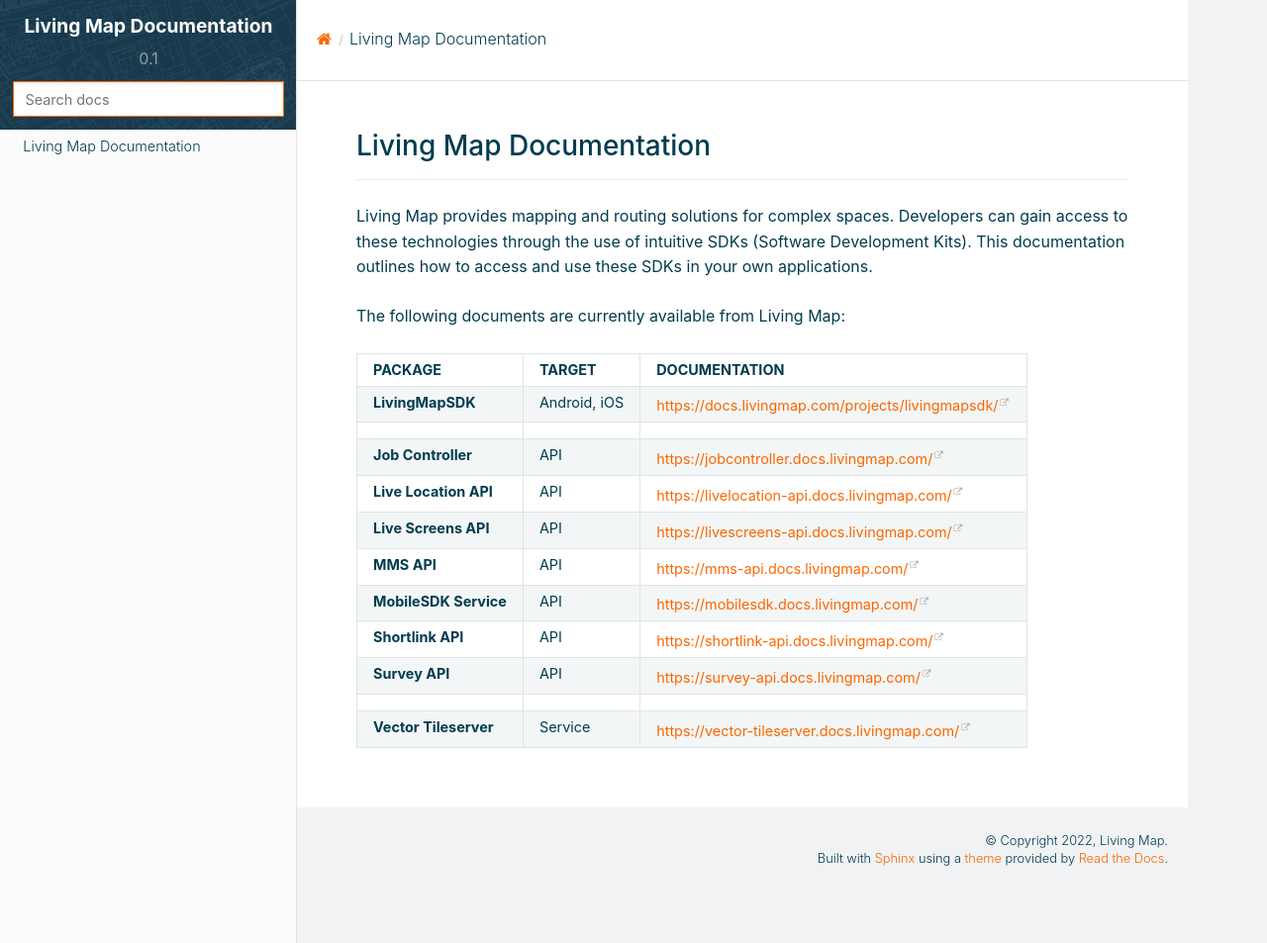
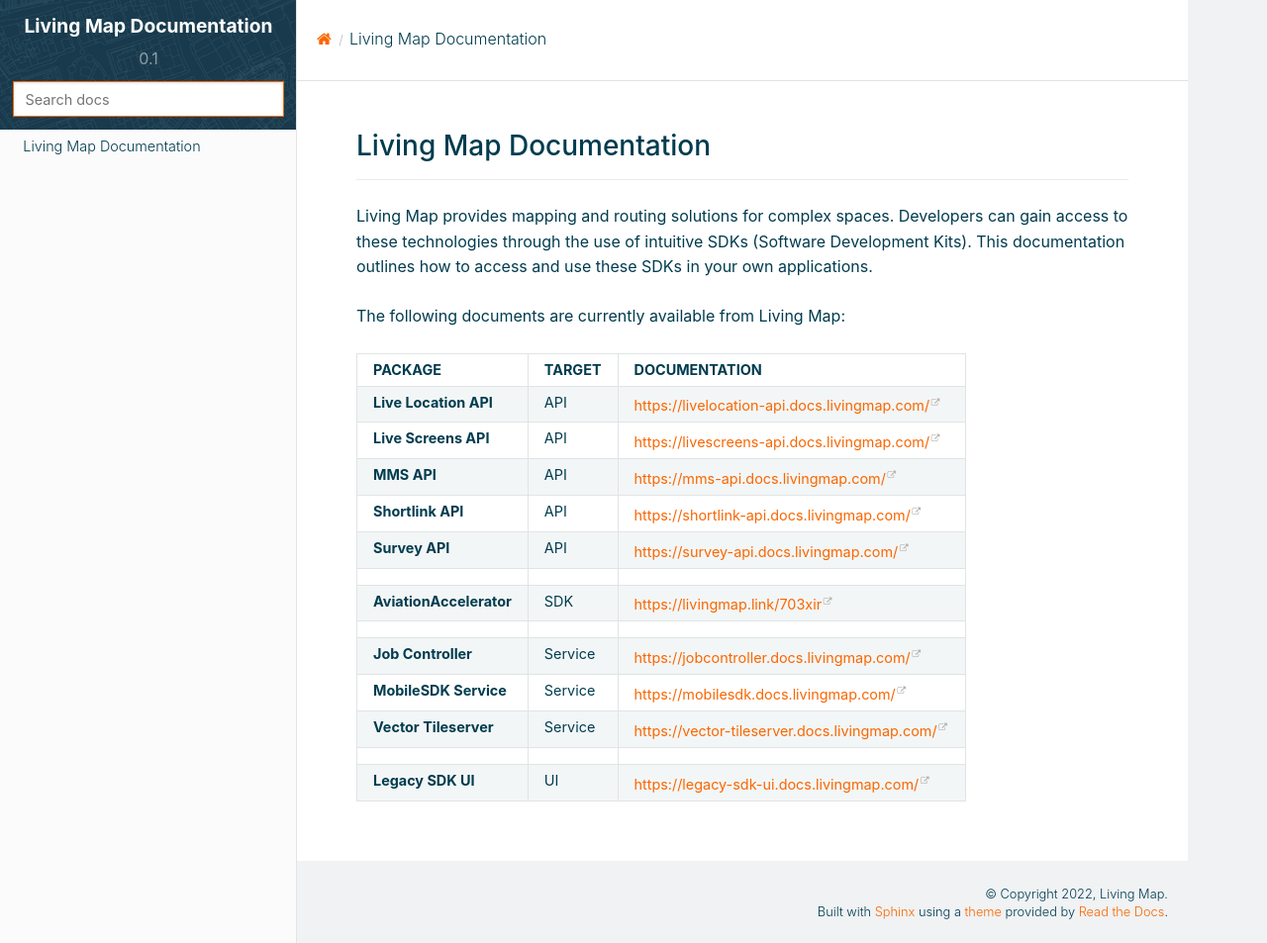
Before and after one commit to livingmap/documentation, a Sphinx documentation site: the page built from source/index.rst, in a window 1280 px wide and 953 px high. Shown: the whole window at 99% size. Built offline with Sphinx 7.4.7 and the Read the Docs theme 2.0.0, drawn with Linux system fonts in a browser that asks for light colours.

Commit message:
Added Legacy SDK UI and Aviation Accelerator docs

```diff
--- a/source/index.rst
+++ b/source/index.rst
@@ -10,19 +10,11 @@
 +---------------------------+-----------------------+---------------------------------------------------------------+
 | Package                   | Target                | Documentation                                                 |
 +===========================+=======================+===============================================================+
-| **LivingMapSDK**          | Android, iOS          | `<https://docs.livingmap.com/projects/livingmapsdk/>`_        |
-+---------------------------+-----------------------+---------------------------------------------------------------+
-|                           |                       |                                                               |
-+---------------------------+-----------------------+---------------------------------------------------------------+
-| **Job Controller**        | API                   | `<https://jobcontroller.docs.livingmap.com/>`_                |
-+---------------------------+-----------------------+---------------------------------------------------------------+
 | **Live Location API**     | API                   | `<https://livelocation-api.docs.livingmap.com/>`_             |
 +---------------------------+-----------------------+---------------------------------------------------------------+
 | **Live Screens API**      | API                   | `<https://livescreens-api.docs.livingmap.com/>`_              |
 +---------------------------+-----------------------+---------------------------------------------------------------+
 | **MMS API**               | API                   | `<https://mms-api.docs.livingmap.com/>`_                      |
-+---------------------------+-----------------------+---------------------------------------------------------------+
-| **MobileSDK Service**     | API                   | `<https://mobilesdk.docs.livingmap.com/>`_                    |
 +---------------------------+-----------------------+---------------------------------------------------------------+
 | **Shortlink API**         | API                   | `<https://shortlink-api.docs.livingmap.com/>`_                |
 +---------------------------+-----------------------+---------------------------------------------------------------+
@@ -30,5 +22,17 @@
 +---------------------------+-----------------------+---------------------------------------------------------------+
 |                           |                       |                                                               |
 +---------------------------+-----------------------+---------------------------------------------------------------+
+| **AviationAccelerator**   | SDK                   | `<https://livingmap.link/703xir>`_                            |
++---------------------------+-----------------------+---------------------------------------------------------------+
+|                           |                       |                                                               |
++---------------------------+-----------------------+---------------------------------------------------------------+
+| **Job Controller**        | Service               | `<https://jobcontroller.docs.livingmap.com/>`_                |
++---------------------------+-----------------------+---------------------------------------------------------------+
+| **MobileSDK Service**     | Service               | `<https://mobilesdk.docs.livingmap.com/>`_                    |
++---------------------------+-----------------------+---------------------------------------------------------------+
 | **Vector Tileserver**     | Service               | `<https://vector-tileserver.docs.livingmap.com/>`_            |
 +---------------------------+-----------------------+---------------------------------------------------------------+
+|                           |                       |                                                               |
++---------------------------+-----------------------+---------------------------------------------------------------+
+| **Legacy SDK UI**         | UI                    | `<https://legacy-sdk-ui.docs.livingmap.com/>`_                |
++---------------------------+-----------------------+---------------------------------------------------------------+
```
